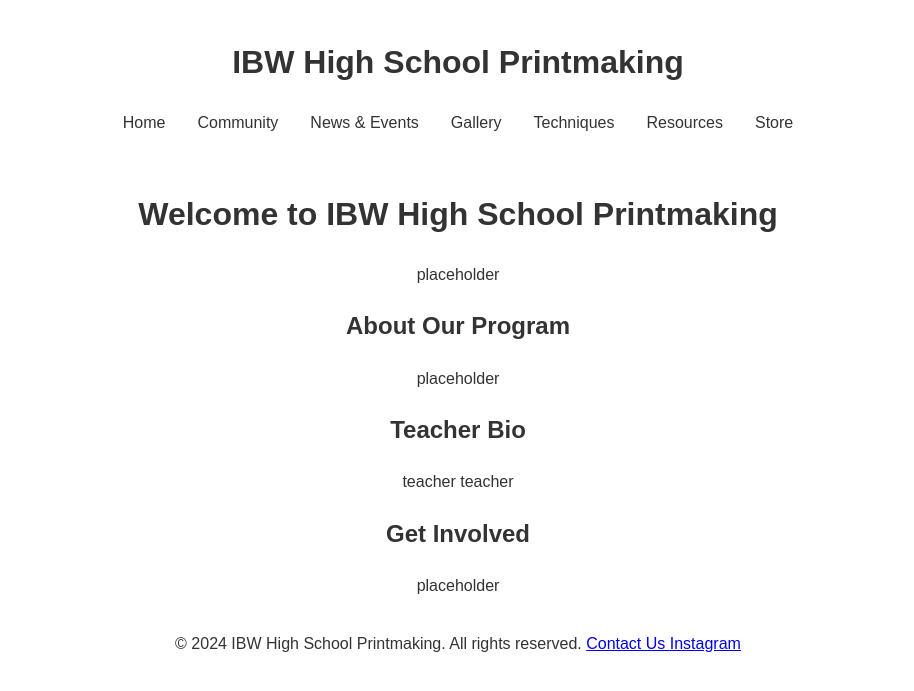
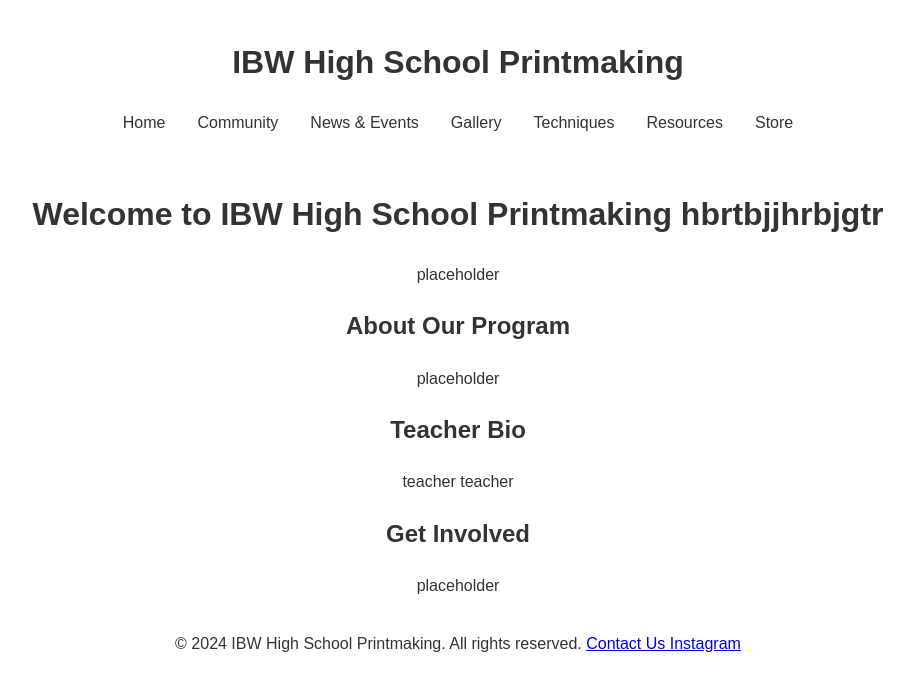
Before and after one commit to IBWPrintmaking/IBWPrintmaking.github.io, a Jekyll site: the page built from index.html, in a window 1280 px wide, cut to the strip 0-691 px from the top of the page. Shown: the whole strip, without its empty margins (182-1096 px from the left). Built offline with Jekyll 4.4.1, drawn with Linux system fonts in a browser that asks for light colours; grey boxes are pictures that could not be loaded.

Commit message:
Update index.html

```diff
--- a/index.html
+++ b/index.html
@@ -22,7 +22,7 @@ title: Home
     <img src="assets/images/green.png" alt="alternatetext" style="width:100%; max-height:100%;" class="center">-->
 
     <div class="bodytext">
-      <h1>Welcome to IBW High School Printmaking</h1>
+      <h1>Welcome to IBW High School Printmaking hbrtbjjhrbjgtr</h1>
       <p>placeholder</p>
 
       <h2>About Our Program</h2>
```
